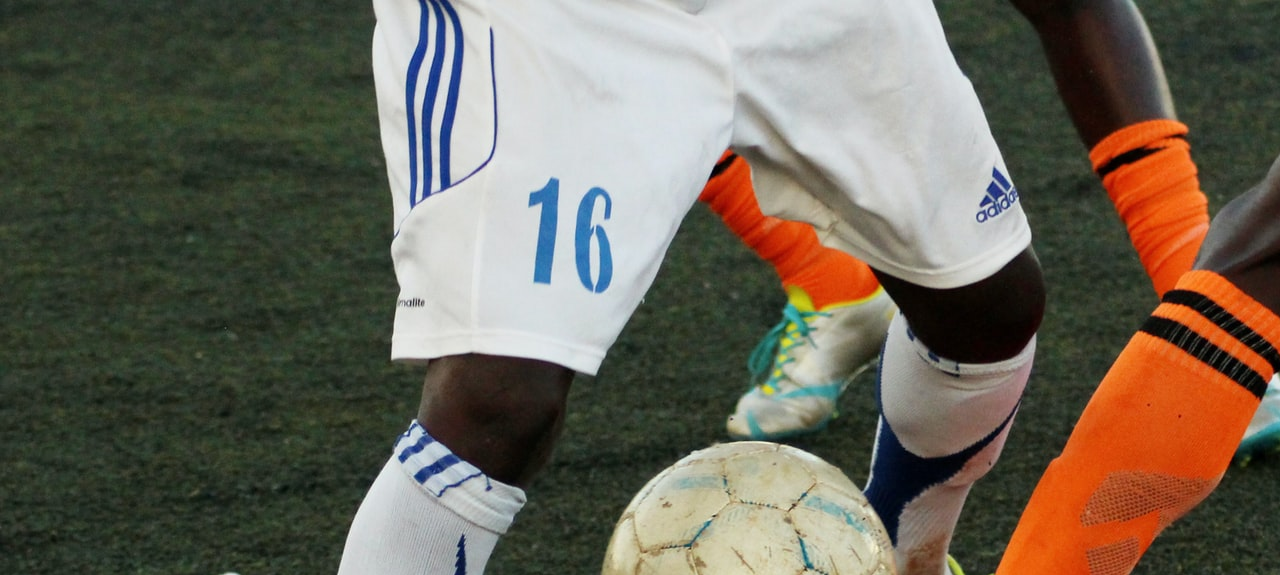
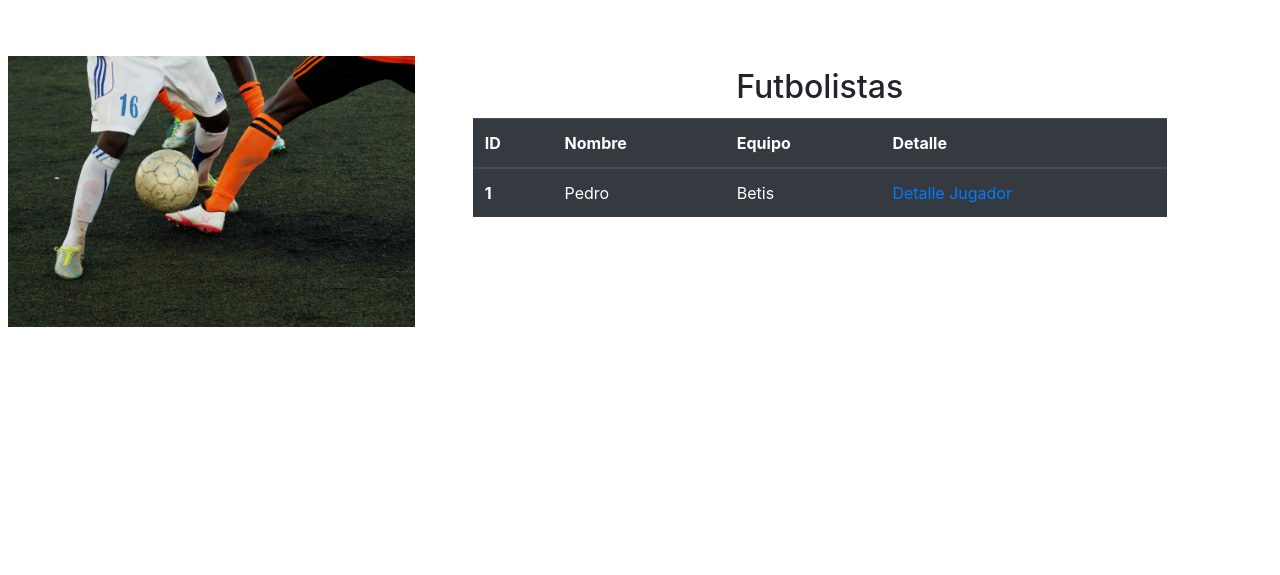
Before and after one commit to Pedrofdez97/Django, a Django app: template templates/index.html in a window 1280 px wide; the page is wider, and only the part inside the window is pictured. Shown: the part 56-631 px from the top of that part. After the commit the page ends 383 px from the top of that part, so only its background shows below. Run offline with Django 4.2, Linux system fonts and the light colour scheme; data comes from the database, SQL or seed files in the repository; both versions use the stored data as it was after the commit; the template is opened without the code that fills it: values that come from a table or form of the project are taken from there, most other values are stand-ins (such as "Sample title", 1, 10 or a date in 2020); some libraries are stand-ins or nearby versions.

Commit message:
Completar

```diff
--- a/futbol/models.py
+++ b/futbol/models.py
@@ -1,3 +1,5 @@
+import datetime
+
 from django.db import models
 
 # Create your models here.
@@ -6,6 +8,9 @@ class Futbolista(models.Model):
     nombre = models.TextField()
     equipo = models.TextField(max_length=150,default="pendiente")
     fecha_nacimiento = models.DateField()
+    fecha_debut = models.DateField(default=None)
+    equipo_debut = models.TextField(default=None)
+    #imagen = models.ImageField(upload_to='image/imagejugador', default='*')
 
 
     def __str__(self):
--- a/templates/crearjugadores.html
+++ b/templates/crearjugadores.html
@@ -56,6 +56,12 @@
     <label for="Fecha de Nacimiento"> Fecha de nacimiento: </label>
     <input id="fecha_nacimiento" type="date" name="fecha_nacimiento" value="">
 
+    <label for="Fecha de Debut"> Fecha de debut: </label>
+    <input id="fecha_debut" type="date" name="fecha_debut" value="">
+
+    <label for="Equipo Debut"> Equipo Debut: </label>
+    <input id="equipo_debut" type="text" name="equipo_debut" value="">
+
     <input type="submit" value="Crear">
 </form>
 </body>
--- a/templates/index.html
+++ b/templates/index.html
@@ -39,7 +39,42 @@
     </div>
   </div>
 </nav>
-<img src="{% static 'futbol/futbol/image/fondofutbol.jpg' %}"/>
+<br>
+<br>
+<div class="row g-0">
+              <div class="col-md-4 m-2">
+                <img src="{% static 'futbol/futbol/image/fondofutbol.jpg' %}" class="img-fluid rounded-start" alt="...">
+              </div>
+              <div class="col-md-7">
+                <div class="card-body">
+                     <h2 class="card-title" style="text-align: center">Futbolistas</h2>
+<table class="table table-dark table-hover">
+  <thead>
+    <tr>
+      <th scope="col">ID</th>
+      <th scope="col">Nombre</th>
+      <th scope="col">Equipo</th>
+      <th scope="col">Detalle</th>
+    </tr>
+  </thead>
+  <tbody>
+    {% for j in juga %}
+
+            <tr>
+                <th>{{ j.id }}</th>
+                <td>{{ j.nombre }}</td>
+                <td>{{ j.equipo }}</td>
+                <td><a href="/futbol/jugadores/{{ j.id }}">Detalle Jugador</a></td>
+            </tr>
+
+        {% endfor %}
+    </tr>
+  </tbody>
+</table>
+
+                </div>
+              </div>
+</div>
 
 </body>
 </html>
--- a/templates/jugadores.html
+++ b/templates/jugadores.html
@@ -40,17 +40,18 @@
   </div>
 </nav>
 
-        <ul>{% for serie in series %}
+
             <tr>
                 <td>{{forloop.counter}}</td>
                 <td>{{ jug.id }}</td>
                 <td>{{ jug.nombre }}</td>
                 <td>{{ jug.equipo }}</td>
                 <td>{{ jug.fecha_nacimiento}}</td>
+                <td>{{ jug.fecha_debut }}</td>
+                <td>{{ jug.equipo_debut }}</td>
                 <td><a href="http://127.0.0.1:8000/futbol/borrar/{{ jug.id }}" class="btn btn-success">Eliminar</a></td>
                 <td><a href="http://127.0.0.1:8000/futbol/modificar/{{ jug.id }}" class="btn btn-danger">Modificar</a></td>
             </tr>
-            {% endfor %}
 
 </ul>
 
```
Also changed, not shown: futbol/views.py (+5 -2 lines), db.sqlite3, futbol/migrations/0001_initial.py, futbol/migrations/0002_alter_futbolista_id.py (deleted).
